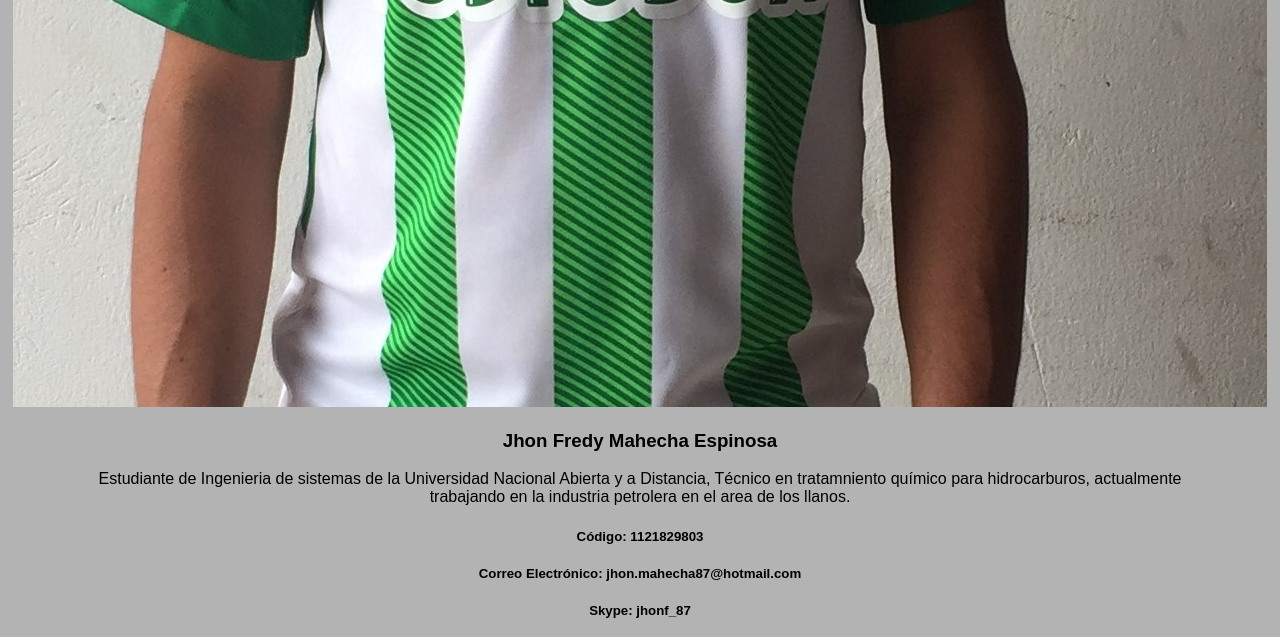
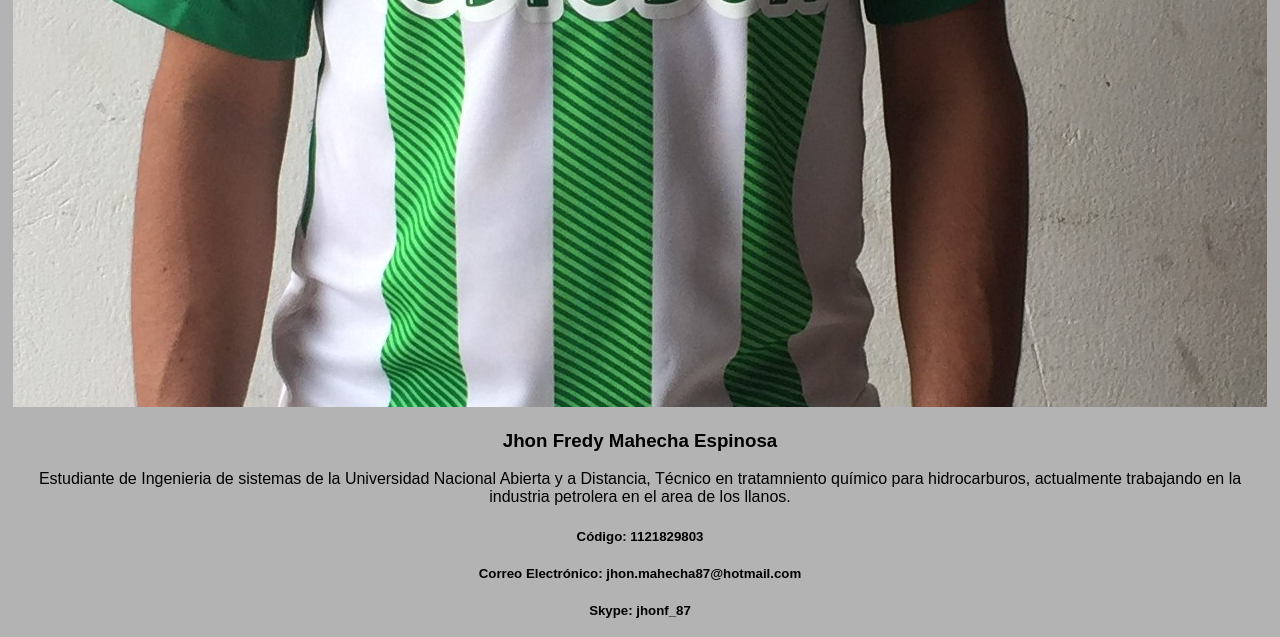
Before and after one commit to jhonmahecha87/OviUnad_DSW_Fase3, a website: page Desarrolladores.html in a window 1280 px wide. Shown: the part 1819-2456 px from the top of the page. Drawn offline with Linux system fonts and the light colour scheme.

Commit message:
Update Desarrolladores.html

```diff
--- a/Desarrolladores.html
+++ b/Desarrolladores.html
@@ -42,7 +42,7 @@ and open the template in the editor.
         <div style="text-align: center;">
             <img class="Jhon Mahecha" src="Img/Jhon Mahecha.jpg">
             <h3>Jhon Fredy Mahecha Espinosa</h3>
-            <p style="margin-left: 70px; margin-right: 70px;">Estudiante de Ingenieria de sistemas de la Universidad Nacional Abierta y a Distancia, Técnico en tratamniento químico para hidrocarburos, actualmente trabajando en la industria petrolera en el area de los llanos.</p>
+            <p style="margin-left: 10px; margin-right: 10px;">Estudiante de Ingenieria de sistemas de la Universidad Nacional Abierta y a Distancia, Técnico en tratamniento químico para hidrocarburos, actualmente trabajando en la industria petrolera en el area de los llanos.</p>
             <h5>Código: 1121829803</h5>
             <h5>Correo Electrónico: jhon.mahecha87@hotmail.com</h5>
             <h5>Skype: jhonf_87</h5>
```
